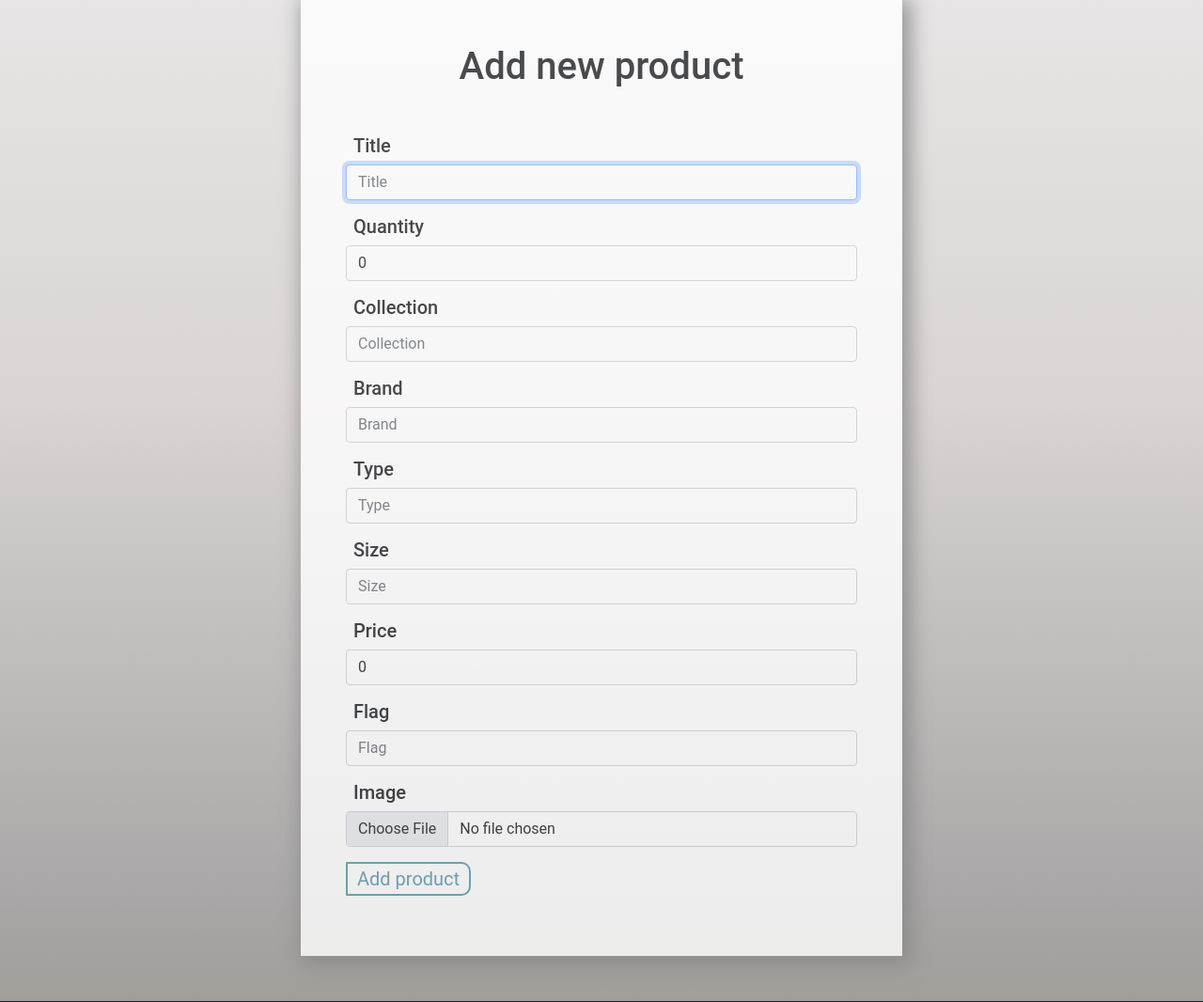
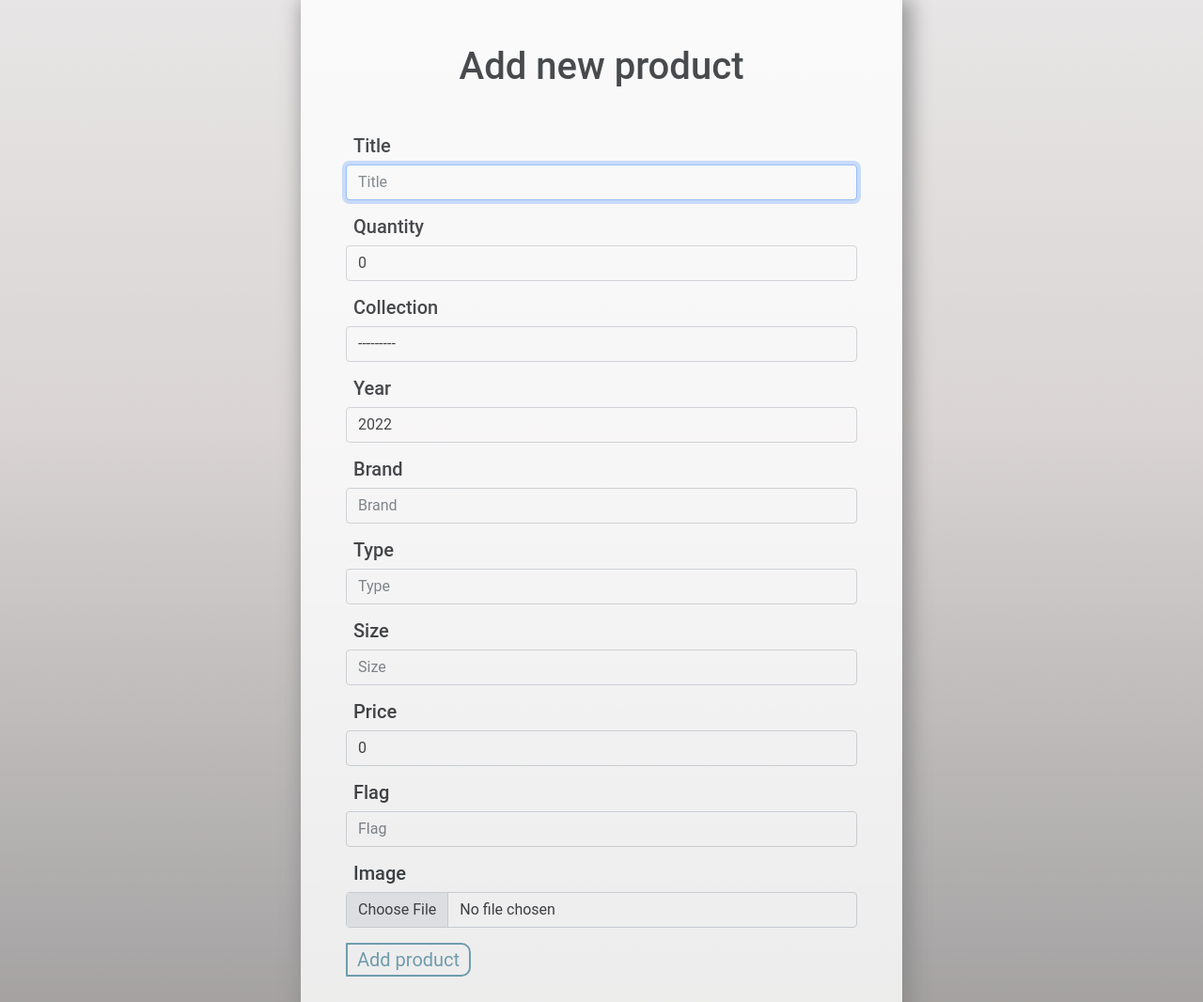
Before and after one commit to mdankovic2541/MDShop, a Django app: page /add_product in a window 1280 px wide. Shown: the part 105-1171 px from the top of the page at 94% size. Run offline with Django 4.2, Linux system fonts and the light colour scheme; the visitor is signed in with stand-in values (Sample User, id 1); parts of the project's set-up code (start-up, migrations or seed data) failed here and were passed over; some libraries are stand-ins or nearby versions.

Commit message:
Added enumrated choices for some, added year, needs work

```diff
--- a/main/forms.py
+++ b/main/forms.py
@@ -1,12 +1,16 @@
 from socket import fromshare
 from django import forms
-from .models import Product, Comment
+from .models import Product, Comment, year_choices, current_year
 
 class CreateProductForm(forms.ModelForm):
 	class Meta:
 		model = Product
-		fields = ['title', 'quantity', 'collection', 'brand', 'type', 'size', 'price', 'flag', 'image']
+		fields = ['title', 'quantity', 'collection', 'year', 'brand', 'type', 'size', 'price', 'flag', 'image']
+		year = forms.TypedChoiceField(coerce=int, choices=year_choices)
 		widgets = {
+			'year': forms.NumberInput(attrs={
+				'class': 'form-control',
+			}),
 	    	'title': forms.TextInput(attrs={
 		    	'class': 'form-control',
 		    	'type': 'text',
@@ -26,15 +30,21 @@ class CreateProductForm(forms.ModelForm):
 		    	'value':'0',
 		    	'required': True
 		    }),
-			'collection': forms.TextInput(attrs={
+			'collection': forms.Select(choices=Product.Collection, attrs={
 		    	'class': 'form-control',
-		    	'type': 'text',
 		    	'name': 'Collection',
 		    	'id': 'id_collection',
-		    	'placeholder': 'Collection',
-		    	'maxlength': '80',
 		    	'required': True
 		    }),
+			# 'year': forms.NumberInput(attrs={
+		    # 	'class': 'form-control',
+		    # 	'type': 'number',
+		    # 	'name': 'Year',
+		    # 	'id': 'id_year',
+		    # 	'min': '0',
+		    # 	'value':'2022',
+		    # 	'required': True
+			# }),
 	    	'brand': forms.TextInput(attrs={
 		    	'class': 'form-control',
 		    	'type': 'text',
@@ -94,7 +104,7 @@ class CreateProductForm(forms.ModelForm):
 class EditProductForm(forms.ModelForm):
 	class Meta:
 		model = Product
-		fields = ['title', 'quantity', 'collection', 'brand','type','size','price','flag', 'image']
+		fields = ['title', 'quantity', 'collection', 'year', 'brand','type','size','price','flag', 'image']
 
 		def save(self, commit=True):
 			product = self.instance
--- a/main/models.py
+++ b/main/models.py
@@ -1,8 +1,11 @@
+from typing import Collection
 from django.db import models
 from account.models import Account
 from django.db.models.signals import post_delete
 from django.dispatch import receiver
-
+from django.utils.translation import gettext_lazy as _
+import datetime
+from django.core.validators import MaxValueValidator, MinValueValidator
 
 def uploadLocation(instance, type):
 	file_path = 'product/{type}/{title}-{brand}'.format(
@@ -12,10 +15,32 @@ def uploadLocation(instance, type):
 	)
 	return file_path
 
+
+def current_year():
+	return datetime.date.today().year
+
+
+def max_value_current_year(value):
+	return MaxValueValidator(current_year())(value)
+
+
+def year_choices():
+	return [(r,r) for r in range(1984, datetime.date.today().year+1)]
+
+class Brand(models.Model):
+	brand					= models.CharField
+
 class Product(models.Model):
+	class Collection(models.TextChoices):
+		SPRING = 'SP', _('Spring')
+		SUMMER = 'SM', _('Summmer')
+		AUTUMN = 'AT', _('Autumn')
+		WINTER = 'WT', _('Winter')
+
 	quantity				= models.IntegerField(null=False,blank=False)
 	title					= models.CharField(null=False,blank=False,max_length=80)
-	collection				= models.CharField(null=False,blank=False,max_length=80)
+	collection				= models.CharField(max_length=2, choices=Collection.choices, null=False, blank=False)
+	year					= models.IntegerField(_('year'), validators=[MinValueValidator(1984), max_value_current_year], default=current_year)
 	brand					= models.CharField(null=False,blank=False,max_length=80)
 	type					= models.CharField(null=False,blank=False,max_length=80)
 	size					= models.CharField(null=False,blank=False,max_length=20)
@@ -23,9 +48,11 @@ class Product(models.Model):
 	flag					= models.CharField(null=False,blank=False,max_length=80)
 	image					= models.ImageField(upload_to=uploadLocation, null=False, blank=False)
 
-
 	def __str__(self):
 		return f'product: {self.title}'
+
+	def getCollection(self):
+		return self.get_collection_display()
 
 
 @receiver(post_delete, sender=Product)
--- a/main/templates/main/index.html
+++ b/main/templates/main/index.html
@@ -47,6 +47,7 @@ MDShop
                 <p><b>{{ product.price }}kn</b></p>
                 <p>{{ product.size }}</p>
                 <p> {{ product.type }}</p>
+                <p> {{ product.getCollection }} of {{ product.year }}</p>
                 <p> <i>{{ product.brand }}</i> </p>
                 <a class="btnCardLeft" href="{% url 'main:productDetail' product.id %}">Add to cart</a>
                 <a class="btnCardRight" href="{% url 'main:productDetail' product.id %}">Details</a>
```
